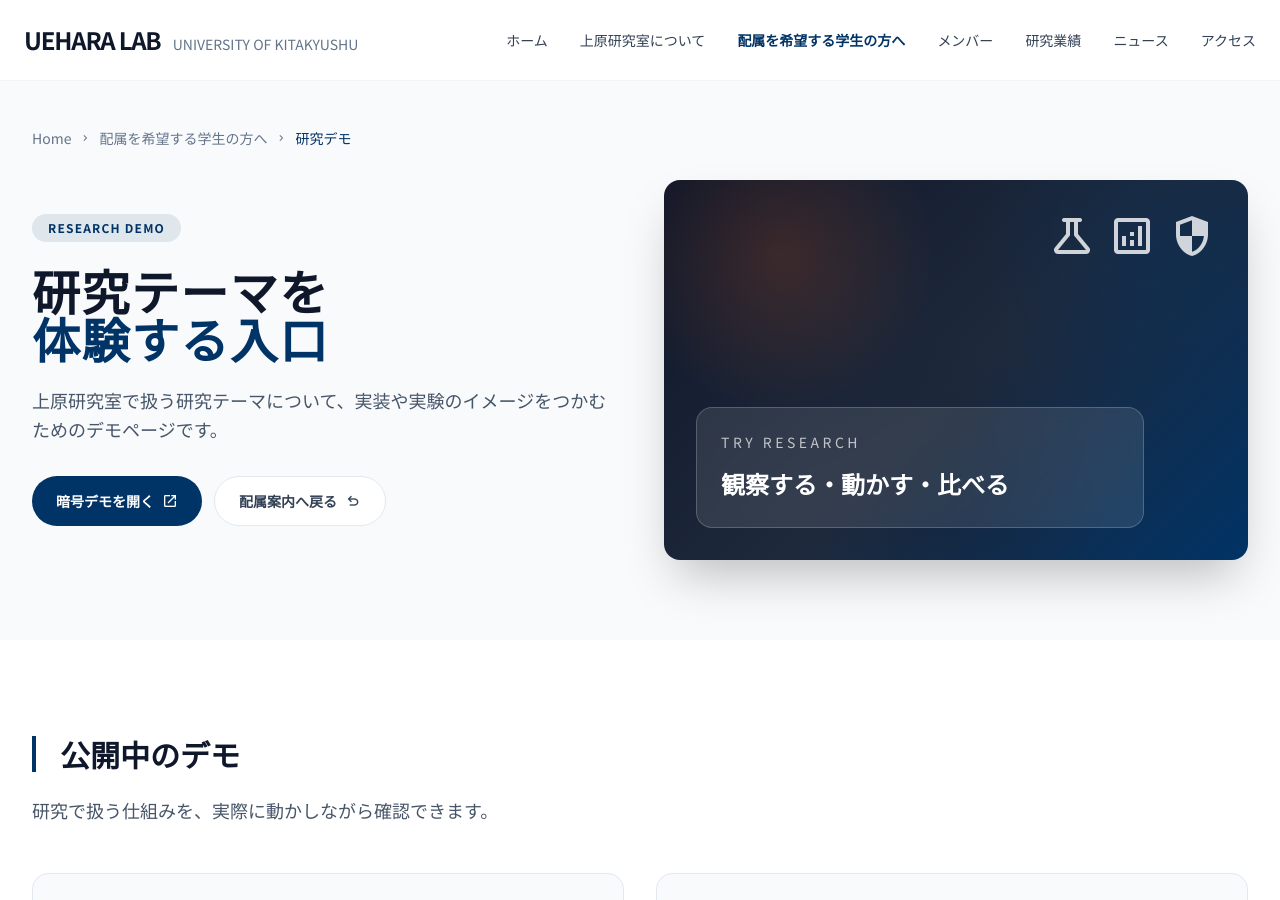
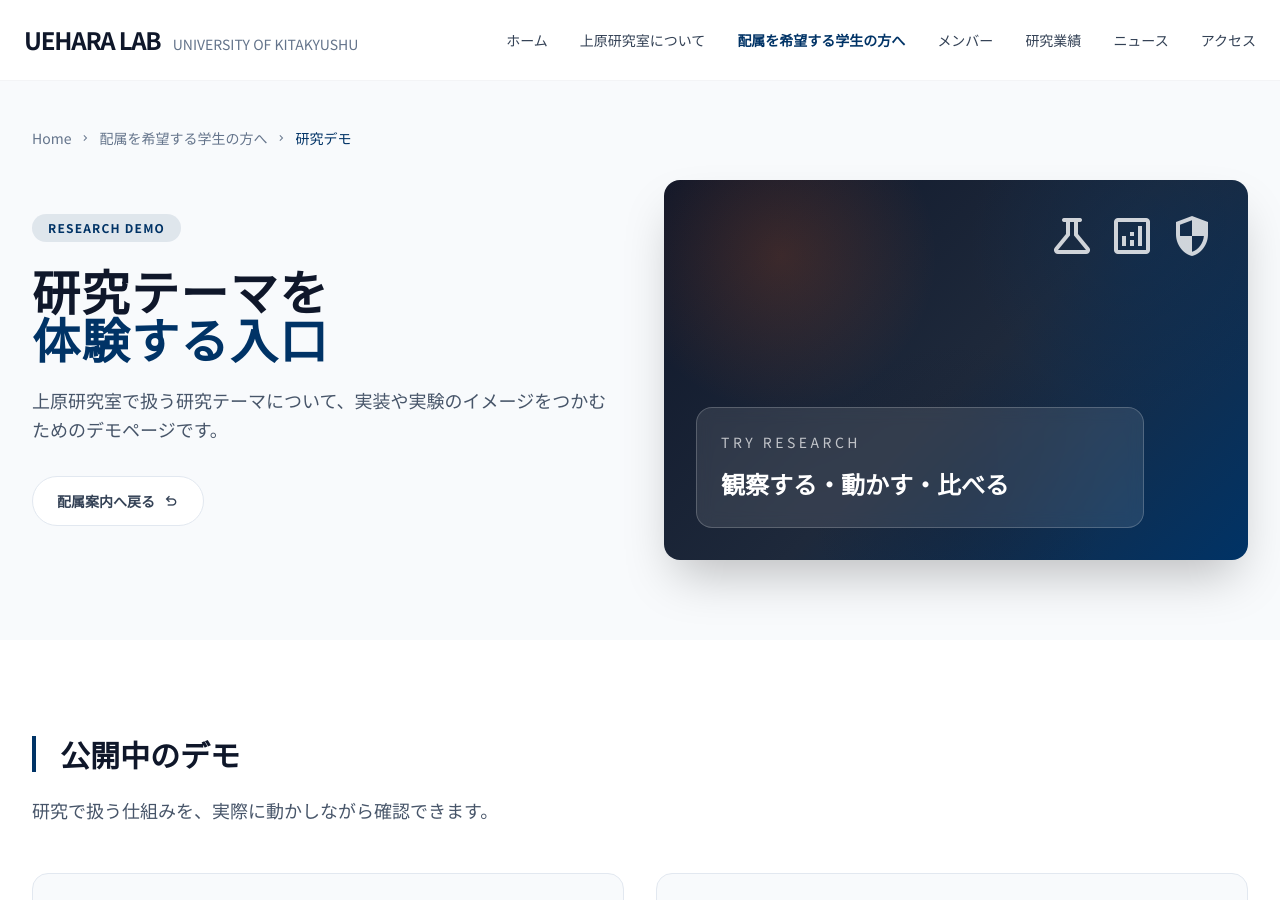
Before and after one commit to ko-max-123/test, a Jekyll site: the page built from research_demo.html, in a window 1280 px wide and 900 px high. Built offline with Jekyll 4.4.1, drawn with Linux system fonts in a browser that asks for light colours; nearby versions of some CDN libraries.

Commit message:
20260603 デモ画面の修正

```diff
--- a/research_demo.html
+++ b/research_demo.html
@@ -24,10 +24,6 @@ active_nav: prospective
             上原研究室で扱う研究テーマについて、実装や実験のイメージをつかむためのデモページです。
           </p>
           <div class="flex flex-wrap gap-3 pt-2">
-            <a href="https://crypto-demo-realtime.vercel.app/?room=demo-room" target="_blank" rel="noopener noreferrer" class="inline-flex items-center justify-center gap-2 rounded-full bg-primary px-6 py-3 text-sm font-bold text-white hover:bg-primary/90 transition-colors">
-              暗号デモを開く
-              <span class="material-symbols-outlined text-base">open_in_new</span>
-            </a>
             <a href="{{ '/prospective_students.html' | relative_url }}" class="inline-flex items-center justify-center gap-2 rounded-full border border-slate-200 bg-white px-6 py-3 text-sm font-bold text-slate-700 hover:border-primary hover:text-primary transition-colors">
               配属案内へ戻る
               <span class="material-symbols-outlined text-base">undo</span>
```
